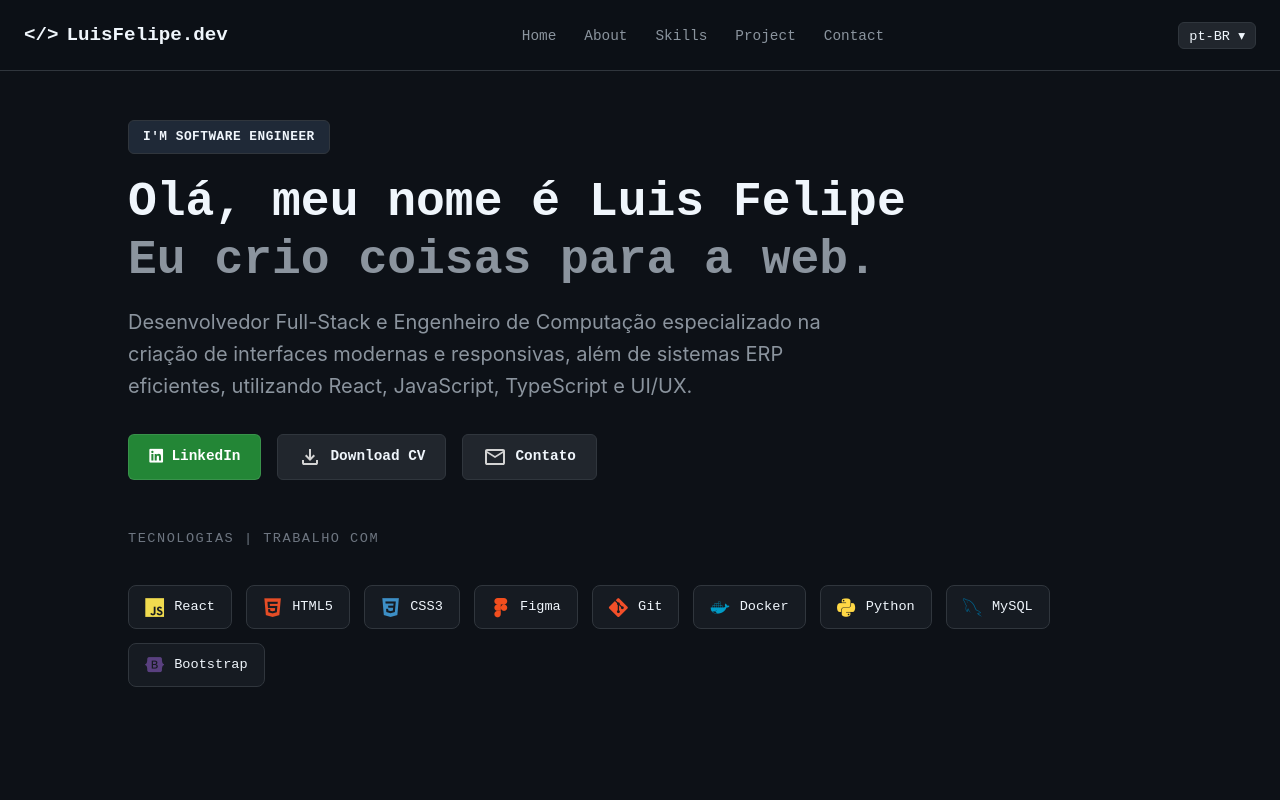
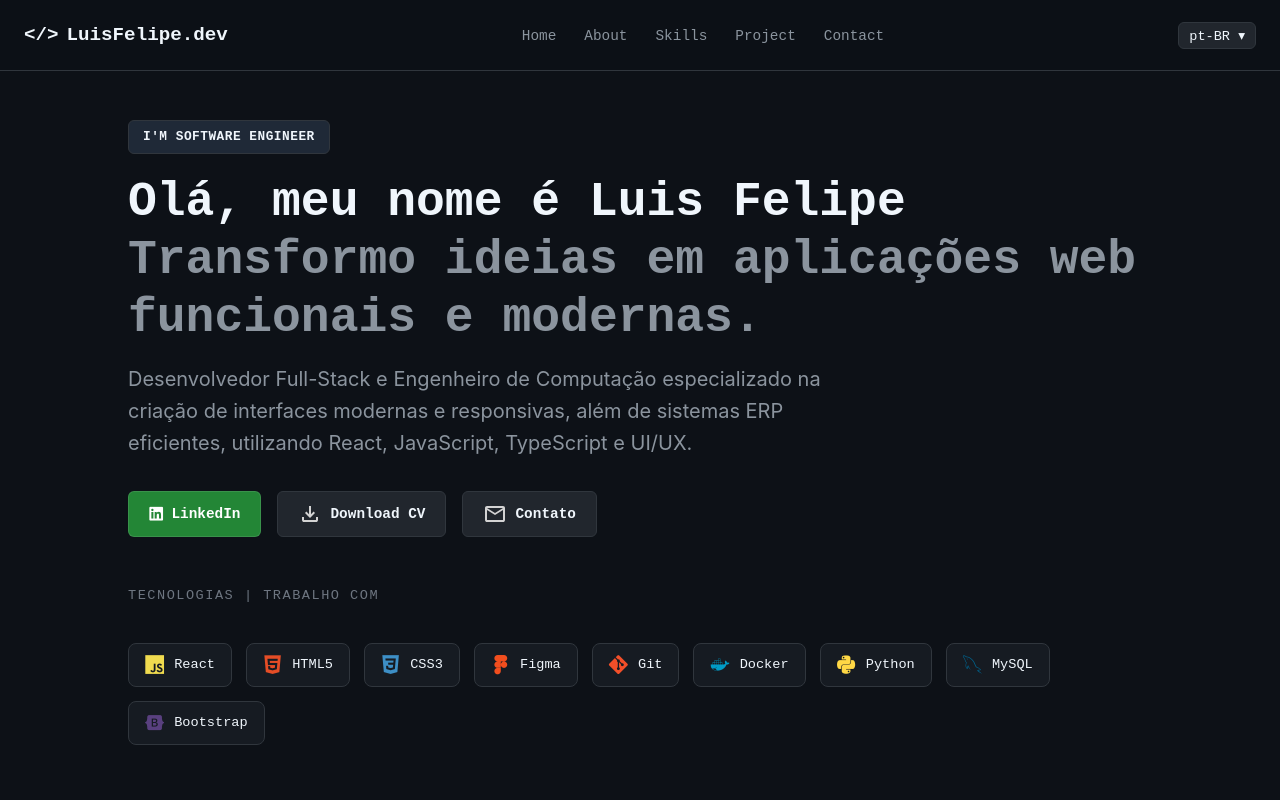
Before and after one commit to lfelipegianoni/Portfolio, a React (Vite) app: page / in a window 1280 px wide. Shown: the top 800 px of the page. Built offline with nearby package versions, Linux system fonts and the light colour scheme.

Commit message:
Update introduction text in Home component

```diff
--- a/src/sections/Home/index.jsx
+++ b/src/sections/Home/index.jsx
@@ -12,7 +12,7 @@ export function Home() {
   return (
     <section id="home" className="hero">
             <Badge name="I'M SOFTWARE ENGINEER"/>
-            <h1>Olá, meu nome é Luis Felipe<br/><span className="sss">Eu crio coisas para a web.</span></h1>
+            <h1>Olá, meu nome é Luis Felipe<br/><span className="sss">Transformo ideias em aplicações web funcionais e modernas.</span></h1>
 
             <p className="subtitle">
                 Desenvolvedor Full-Stack e Engenheiro de Computação especializado na criação de interfaces modernas e responsivas, além de sistemas ERP eficientes, utilizando React, JavaScript, TypeScript e UI/UX.
```
